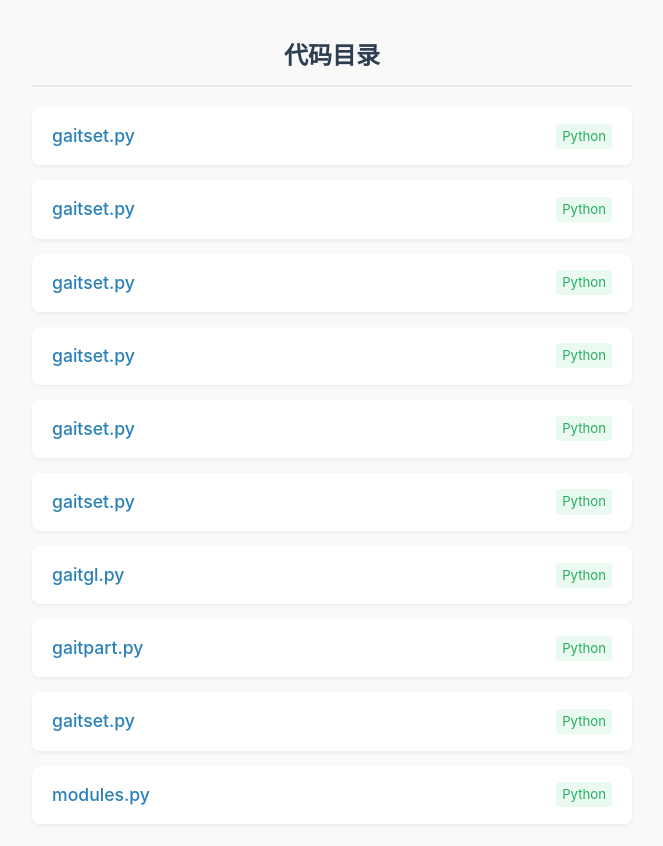
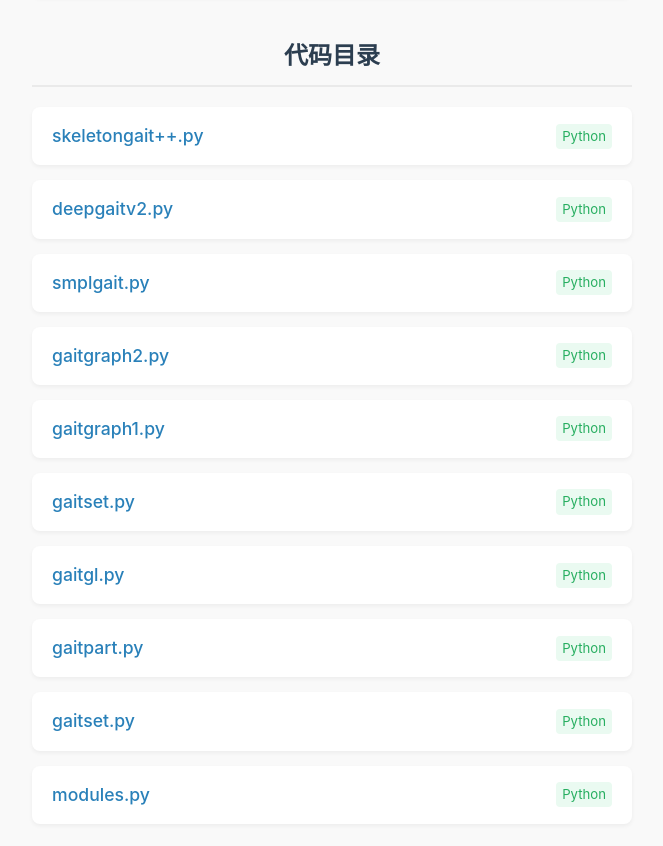
Before and after one commit to jingquexy/jingquexy.github.io, a plain HTML site: page index.html in a window 1280 px wide. Shown: the part 851-1697 px from the top of the page, without its empty margins (308-971 px from the left). Drawn offline with Linux system fonts and the light colour scheme.

Commit message:
Update index.html

```diff
--- a/index.html
+++ b/index.html
@@ -160,21 +160,21 @@
     <ul class="directory-list">
         <li>
             <a href="skeletongait++.html" target="_blank">
-                <span class="file-name">gaitset.py</span>
+                <span class="file-name">skeletongait++.py</span>
                 <span class="tag code">Python</span>
             </a>
         </li>
 
         <li>
             <a href="deepgaitv2.html" target="_blank">
-                <span class="file-name">gaitset.py</span>
+                <span class="file-name">deepgaitv2.py</span>
                 <span class="tag code">Python</span>
             </a>
         </li>
 
         <li>
             <a href="smplgait.html" target="_blank">
-                <span class="file-name">gaitset.py</span>
+                <span class="file-name">smplgait.py</span>
                 <span class="tag code">Python</span>
             </a>
         </li>
@@ -182,14 +182,14 @@
 
         <li>
             <a href="gaitgraph2.html" target="_blank">
-                <span class="file-name">gaitset.py</span>
+                <span class="file-name">gaitgraph2.py</span>
                 <span class="tag code">Python</span>
             </a>
         </li>
 
         <li>
             <a href="gaitgraph1.html" target="_blank">
-                <span class="file-name">gaitset.py</span>
+                <span class="file-name">gaitgraph1.py</span>
                 <span class="tag code">Python</span>
             </a>
         </li>
```
